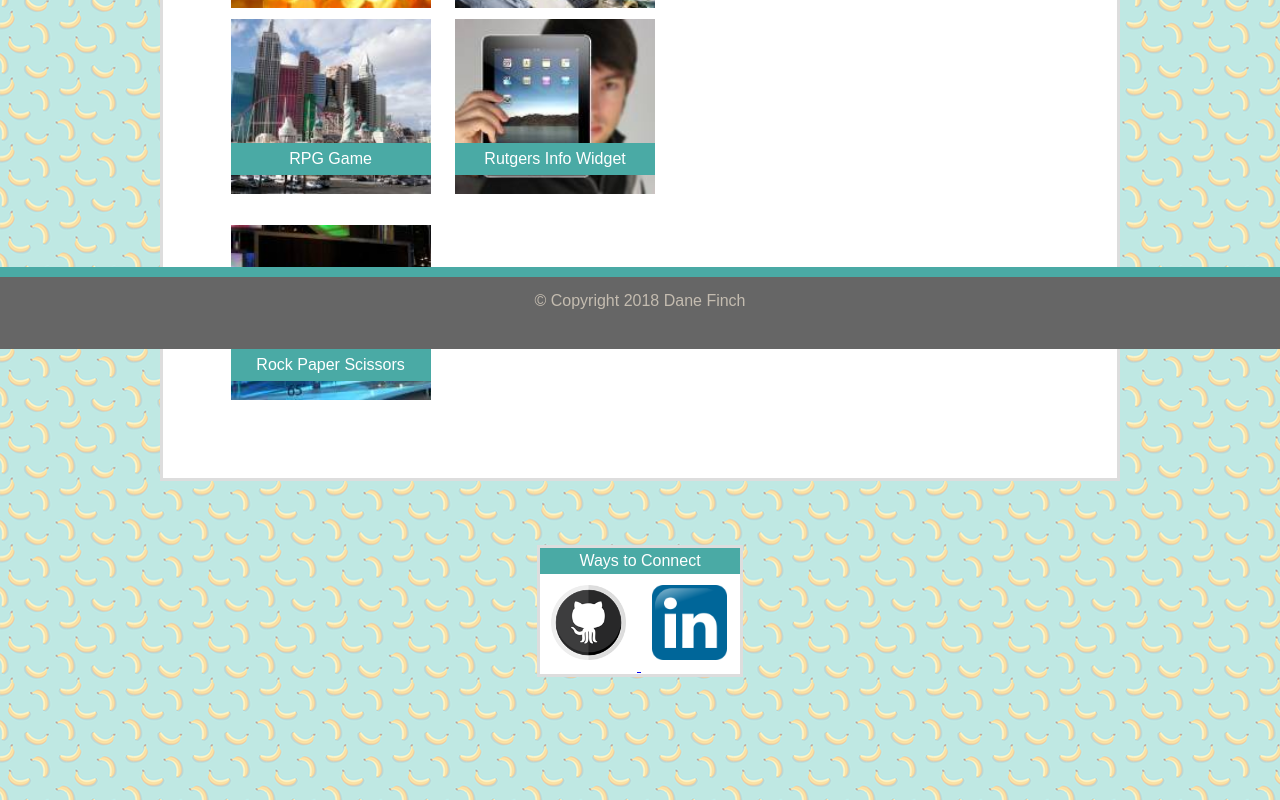
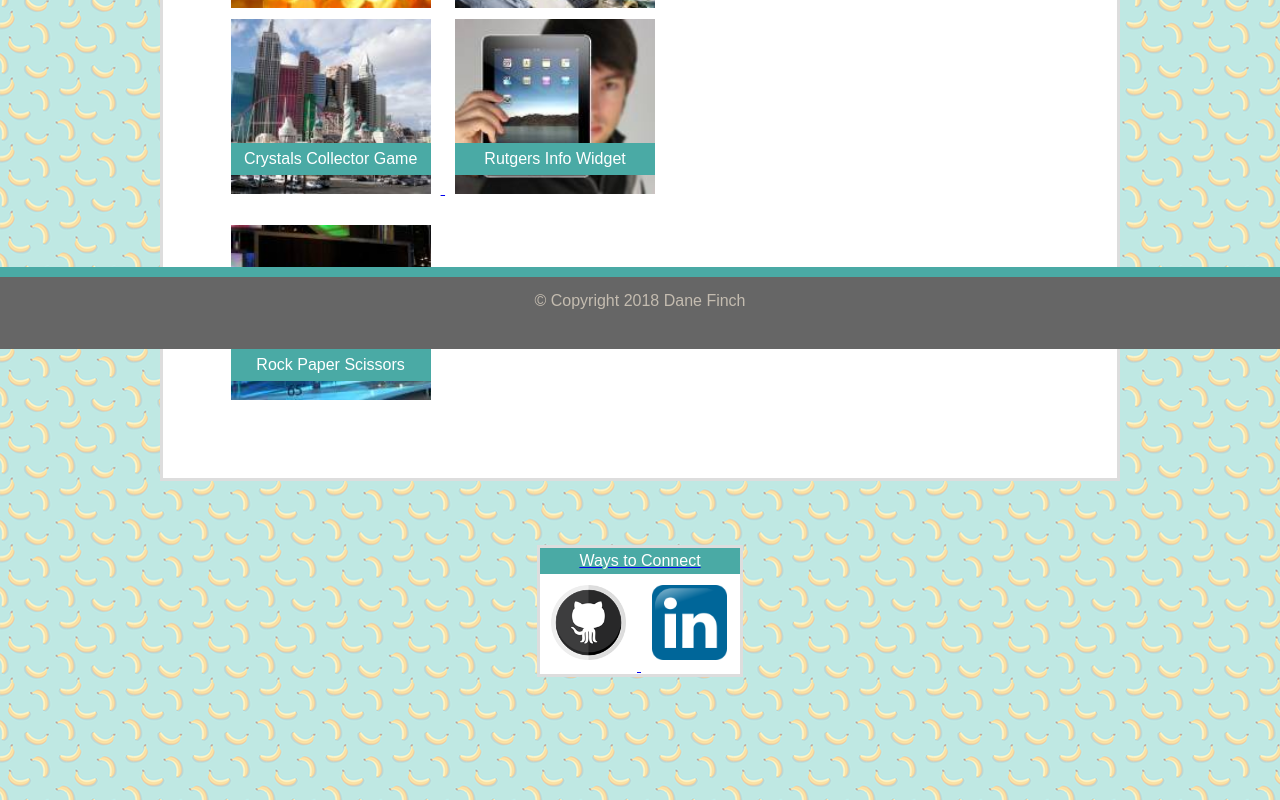
Before and after one commit to daners7777/daners7777.github.io, a plain HTML site: page portfolio.html in a window 1280 px wide. Shown: the part 451-1251 px from the top of the page. Drawn offline with Linux system fonts and the light colour scheme.

Commit message:
add link

```diff
--- a/portfolio.html
+++ b/portfolio.html
@@ -41,8 +41,9 @@
 					<h2>Hangman<h2>
 					</div>
 					<div class=text1>
+					<a href="https://daners7777.github.io/unit-4-game/" target="blank">
 					<img class="photo" class="text2" src="assets/images/image2.jpg" alt="RPG Game">
-					<h2>RPG Game<h2>
+					<h2>Crystals Collector Game<h2>
 					</div>
 				</div>
 				<div class="group2">
```
Also changed, not shown: 1 other file.
